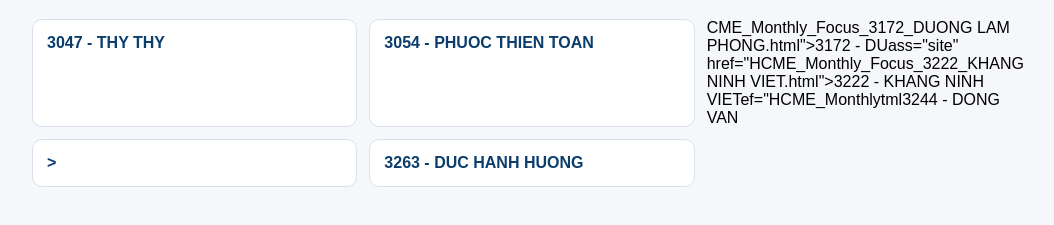
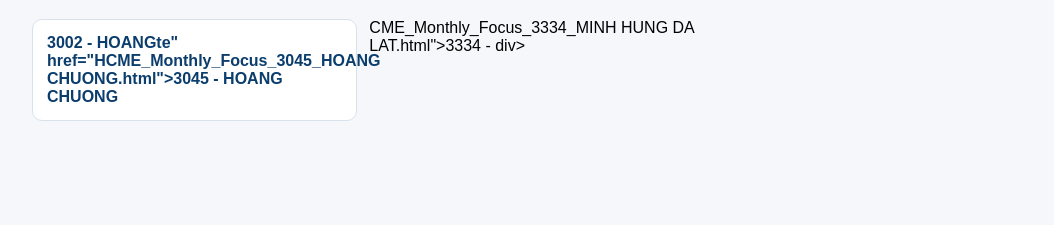
Before and after one commit to vphcme/HCME_Monthly-Focus, a plain HTML site: page index.html in a window 1280 px wide. Shown: the part 81-306 px from the top of the page, without its empty margins (108-1162 px from the left). Drawn offline with Linux system fonts and the light colour scheme.

Commit message:
Update index.html

```diff
--- a/index.html
+++ b/index.html
@@ -43,23 +43,8 @@ h1{
 
 <div class="grid">
 
-<a class="site" href="HCME_Monthly_Focus_3002_HOANGG PHONG</a>
+<a class="site" href="HCME_Monthly_Focus_3002_HOANG PHONG.html">3002 - HOANGte" href="HCME_Monthly_Focus_3045_HOANG CHUONG.html">3045 - HOANG CHUONG</a>
+CME_Monthly_Focus_3334_MINH HUNG DA LAT.html">3334 - div>
 
-<a class="site" href="HCME_Monthly_Focus_300l3005 - LIEN KET QUOC TE</a>
-
-<a class="site" href="HCME_Monthly_Focus_3037_THAO THANH</a>
-
-<a class="site" href="HCME_Monthly_Focus_3044044 - TAN KHOI NGUYEN</a>
-
-<a class="site" href="HCME_Monthly_Focus_3045_HOANG CHUONGNG</a>
-
-<a class="site" href="HCME_Monthly_Focus_3047_THY THY.html">3047 - THY THY</a"HCME_Monthly_Focusml3049 - DONG HOA PHAT</a>
-
-<a class="site" href="HCME_Monthly_Focus_3054_PHUOC THIEN TOAN.html">3054 - PHUOC THIEN TOAN</a>
-CME_Monthly_Focus_3172_DUONG LAM PHONG.html">3172 - DUass="site" href="HCME_Monthly_Focus_3222_KHANG NINH VIET.html">3222 - KHANG NINH VIETef="HCME_Monthlytml3244 - DONG VAN</a>
-
-<a class="site" href="HCME_Monthly_Focus_3257_HAI THIEN LONG.html">>
-
-<a class="site" href="HCME_Monthly_Focus_3263_DUC HANH HUONG.html">3263 - DUC HANH HUONG<f="HCME_Monthly_Focus - DAT LOI</a>
-
-<a class
+</body>
+</html>
```
